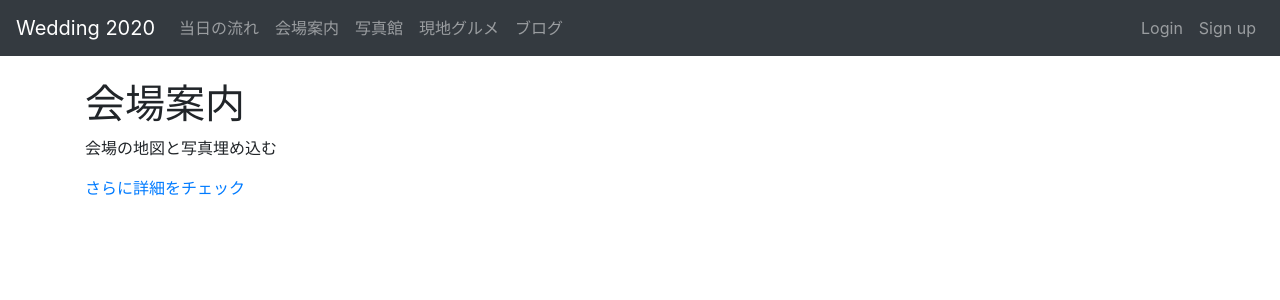
After one commit to SeiichiroKimura/first_project, a Django app: page /lunchmap/venue/ in a window 1280 px wide. The commit adds this page. Shown: the top 300 px of the page. Run offline with Django 3.2, Linux system fonts and the light colour scheme; some libraries are stand-ins or nearby versions.

Commit message:
added venue and photo html

```diff
--- a/lunchmap/templates/lunchmap/agenda.html
+++ b/lunchmap/templates/lunchmap/agenda.html
@@ -1,7 +1,5 @@
 {% extends 'layout.html' %}
 {% block content %}
-
-<img src=static "../../lunchmap/images/main.JPG" width="100%" height="100%" border="0"/>
 
 <h1>当日の流れ</h1>
 <p>ここに写真とメッセージと式の概要を記載</p>
--- /dev/null
+++ b/lunchmap/templates/lunchmap/venue.html
@@ -0,0 +1,8 @@
+{% extends 'layout.html' %}
+{% block content %}
+
+<h1>会場案内</h1>
+<p>会場の地図と写真埋め込む</p>
+<a href="https://www.watabe-wedding.co.jp/resort_wedding_overseas/hawaii/chapel_aloha_ke/?utm_source=google&utm_medium=cpc&utm_campaign=rz_br_chapel&utm_content=hawaii_chapel&gclid=CjwKCAiAj-_xBRBjEiwAmRbqYv7Gej1matV3A_kPh5Al7Cbx5Ixhr03G91PCLkk5XDLd0p_oXZE5XhoCr5YQAvD_BwE#" target="_blank">さらに詳細をチェック</a>
+
+{% endblock %}
--- a/lunchmap/urls.py
+++ b/lunchmap/urls.py
@@ -6,6 +6,8 @@ app_name = 'lunchmap'
 urlpatterns = [
     path('', views.index, name='index'),
     path('agenda/', views.agenda, name='agenda'),
+    path('photo/',views.photo, name='photo'),
+    path('venue/', views.venue, name='venue'),
     path('restaurant/', views.IndexView.as_view(), name='index02'),
     path('<int:pk>/', views.DetailView.as_view(), name='detail'),
     path('create/', views.CreateView.as_view(), name='create'),
--- a/lunchmap/views.py
+++ b/lunchmap/views.py
@@ -20,6 +20,16 @@ def agenda(request):
         'players': ['勇者', '戦士', '魔法使い', '忍者']
     }
     return render(request, 'lunchmap/agenda.html', context)
+
+def venue(request):
+    context = {
+    }
+    return render(request, 'lunchmap/venue.html', context)
+
+def photo(request):
+    context = {
+    }
+    return render(request, 'lunchmap/photo.html', context)
 
 class IndexView(generic.ListView):
     model = Shop
--- a/templates/layout.html
+++ b/templates/layout.html
@@ -17,10 +17,10 @@
                 <a class="nav-link" href='{% url "lunchmap:agenda" %}'>当日の流れ</a>
               </li>
               <li class='nav-time menu'>
-                <a class="nav-link" href="#">会場案内</a>
+                <a class="nav-link" href='{% url "lunchmap:venue" %}'>会場案内</a>
               </li>
               <li class='nav-time menu'>
-                <a class="nav-link" href="#">写真館</a>
+                <a class="nav-link" href='{% url "lunchmap:photo" %}'>写真館</a>
               </li>
               <li class='nav-time menu'>
                 <a class="nav-link" href='{% url "lunchmap:index02" %}'>現地グルメ</a>
```
Also changed, not shown: lunchmap/templates/lunchmap/photo.html (added, +11 -0 lines), db.sqlite3, lunchmap/templates/lunchmap/image.png (added).
